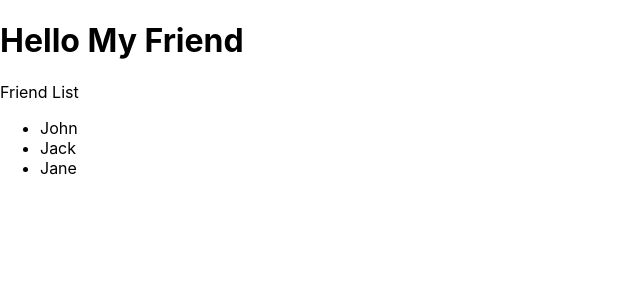
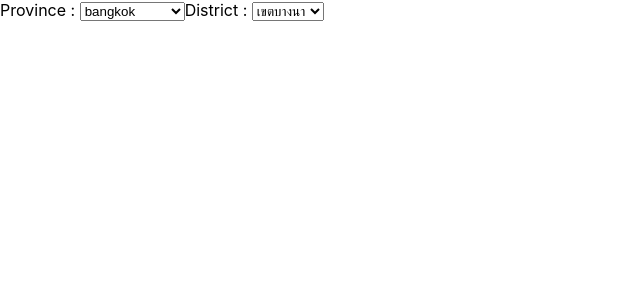
Before and after one commit to ktgift/homeworkCodeCamp12, a React (Create React App) app in the folder react/my-lab/my-lab/: page / in a window 1280 px wide. Shown: the top 300 px of the page, without its empty margins (0-640 px from the left). Built offline with nearby package versions, Linux system fonts and the light colour scheme.

Commit message:
finish lab4-2

```diff
--- a/react/my-lab/my-lab/src/App.js
+++ b/react/my-lab/my-lab/src/App.js
@@ -1,15 +1,22 @@
-function Hello() {
+function App() {
   return (
     <div>
-      <h1>Hello My Friend</h1>
-      <p>Friend List</p>
-      <ul>
-        <li>John</li>
-        <li>Jack</li>
-        <li>Jane</li>
-      </ul>
+      <label forHtml="province">Province : </label>
+        <select name="province" id="province">
+          <option value="bangkok">bangkok</option>
+          <option value="nakhonsawan">nakhonsawan</option>
+        <option value="phichit">phichit</option>
+      </select>
+
+          <label forHtml="district">District : </label>
+          <select name="district" id="district">
+            <option value="bangna">เขตบางนา</option>
+            <option value="bangrak">เขตบางรัก</option>
+            <option value="banksue">เขตบางซื่อ</option>
+          </select>
     </div>
   );
 }
 
-export default Hello;
+
+export default App;
```
